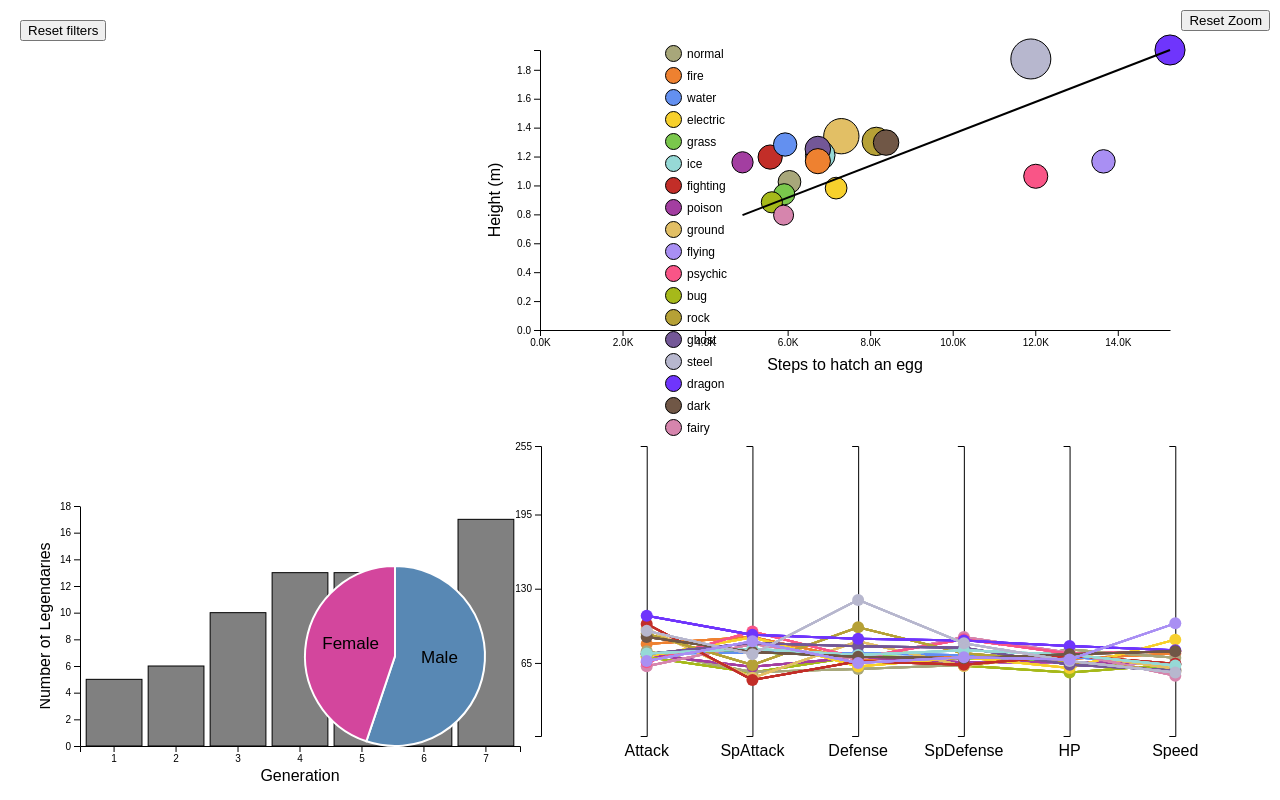
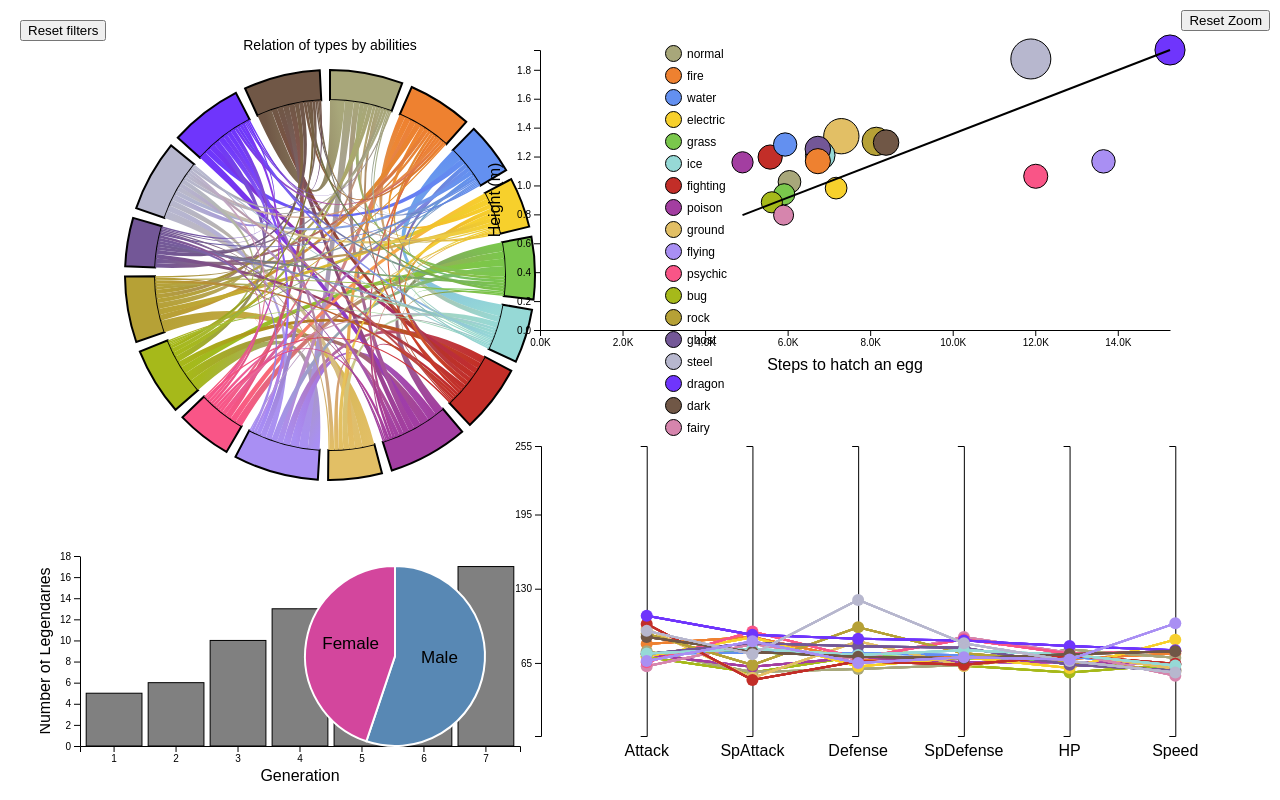
Before and after one commit to adve93/VI, a plain HTML site: page index.html in a window 1280 px wide. Drawn offline with nearby package versions, Linux system fonts and the light colour scheme.

Commit message:
ja n tou

```diff
--- a/create.js
+++ b/create.js
@@ -121,7 +121,7 @@ function createBubbleChart(data) {
 
     //Create zoom behaviour
     const zoom = d3.zoom()
-        .scaleExtent([0.5, 4])
+        .scaleExtent([0.5, 2])
         .on("zoom", zoomedBubbleChart);
 
     //Attach the zoom behavior to svg
@@ -369,12 +369,11 @@ function createPieChart(data) {
 
 function createChordDiagram(data) {
 
-    const width = 600 - margin.left - margin.right;
-    const height = 500 - margin.top - margin.bottom;
-
-    //Define radius
-    const outerRadius = 40;
-    const innerRadius = outerRadius - 20;
+    //Set variables
+    const width = 700 - margin.left - margin.right;
+    const height = 550 - margin.top - margin.bottom;
+    var outerRadius = Math.min(width, height) * 0.5 - 40;
+    var innerRadius = outerRadius - 30;
 
     //Type pos translator
     const typePos = {
@@ -406,6 +405,9 @@ function createChordDiagram(data) {
     "fighting","poison","ground","flying","psychic","bug","rock","ghost","steel",
     "dragon","dark","fairy"];
 
+    var typingTXT = ["Normal","Fire","Water","Electric","Grass","Ice",
+    "Fighting","Poison","Ground","Flying","Psychic","Bug","Rock","Ghost","Steel",
+    "Dragon","Dark","Fairy"];
 
     //Fill abilitiesByType array
     data.forEach(d => {
@@ -430,46 +432,127 @@ function createChordDiagram(data) {
 
     });
 
-    //Calculate chords
-    chord = d3.chord()
-        .padAngle(5/innerRadius)
-        .sortSubgroups(d3.descending);
+    var matrix = new Array(17).fill(0).map(() => new Array(17).fill(0));
 
-    //Calculate arcs
-    arc = d3.arc()
+    //Iterate through abilitiesByType and fill m
+    for (let x = 0; x < 17; x++) {
+        for (let i = 0; i < 17; i++) {
+            for (let k = 0; k < 17; k++) {
+                for (let l = 0; l < 17; l++) {
+                    if (abilitiesByType[x][i] === abilitiesByType[k][l]) {
+                        matrix[x][k]++;
+                        matrix[k][x]++;
+                    }
+                }
+            }
+        }
+    }
+
+    //Remove relations between same type
+    for (let x = 0; x < 17; x++) {
+        matrix[x][x]=0;
+    }
+
+    // Create the SVG element
+    var svg = d3.select("#chorDiagram")
+        .append("svg")
+        .attr("width", width)
+        .attr("height", height)
+        .append("g")
+        .attr("transform", "translate(" + width / 2 + "," + height / 2 + ")");
+
+    // Create a chord layout
+    var chord = d3.chord()
+        .padAngle(0.05)
+        .sortSubgroups(d3.descending)
+        .sortChords(d3.descending);
+
+    // Create the arcs
+    var arc = d3.arc()
         .innerRadius(innerRadius)
         .outerRadius(outerRadius);
 
-    //Calculate ribbons
-    ribbon = d3.ribbon()
-        .radius(innerRadius - 1)
-        .padAngle(1/innerRadius);
+    // Create the ribbons
+    var ribbon = d3.ribbon()
+        .radius(innerRadius);
 
-    chords = chord(abilitiesByType);
+    // Compute the chord layout
+    var chords = chord(matrix);
 
-    //Create the svg area
-    const svg = d3.select("#chorDiagram")
-        .append("svg")
-        .attr("width", width + margin.left + margin.right)
-        .attr("height", height  + margin.top + margin.bottom)
-        .append("g")
-        .attr("transform", `translate(${margin.left},${margin.top})`);
+    // Create the groups
+    var group = svg.selectAll(".group")
+        .data(chords.groups)
+        .enter().append("g")
+        .attr("class", "group");
 
-    svg.data(chords)
-    .append("g")
-    .selectAll("g")
-    .join("g")
-    .append("path")
-    .style("fill", "red")
-    .style("stroke", "black")
-    .attr("d", arc);
+    // Create the arcs
+    group.append("path")
+        .attr("class", "arc")
+        .attr("d", arc)
+        .data(typing)
+        .style("fill", d => typeColors[d])
+        .attr('stroke-width',2)
+        .attr("stroke", "black");
+
+    //Gradient
+    var gradient = svg.append("defs").selectAll("linearGradient")
+        .data(chords)
+        .enter().append("linearGradient")
+        .attr("id", function(d) {
+            return "gradient-" + d.source.index + "-" + d.target.index;
+        })
+        .attr("gradientUnits", "userSpaceOnUse")
+        .attr("x1", function(d) {
+            return innerRadius * Math.cos((d.source.endAngle - d.source.startAngle) / 2 + d.source.startAngle - Math.PI / 2);
+        })
+        .attr("y1", function(d) {
+            return innerRadius * Math.sin((d.source.endAngle - d.source.startAngle) / 2 + d.source.startAngle - Math.PI / 2);
+        })
+        .attr("x2", function(d) {
+            return innerRadius * Math.cos((d.target.endAngle - d.target.startAngle) / 2 + d.target.startAngle - Math.PI / 2);
+        })
+        .attr("y2", function(d) {
+            return innerRadius * Math.sin((d.target.endAngle - d.target.startAngle) / 2 + d.target.startAngle - Math.PI / 2);
+        });
+
+    gradient.append("stop")
+        .attr("offset", "0%")
+        .style("stop-color", function(d) { return typeColors[typing[d.source.index]]; });
+
+    gradient.append("stop")
+        .attr("offset", "100%")
+        .style("stop-color", function(d) { return typeColors[typing[d.target.index]]; });
+
+    // Create the ribbons
+    svg.selectAll(".chord")
+        .data(chords)
+        .enter().append("path")
+        .attr("class", "chord")
+        .attr("d", ribbon)
+        .style("fill", function(d) {
+            return "url(#gradient-" + d.source.index + "-" + d.target.index + ")";
+        })
+        .append("title") // Add a title element for tooltips (optional)
+        .text(function(d) {
+            return `${typingTXT[d.source.index]} - ${typingTXT[d.target.index]} / Shared Abilities: ${matrix[d.source.index][d.target.index]}`;
+        });;
+
+    // Append text to the bottom of the chord diagram
+    svg.append("text")
+        .attr("x", 0)
+        .attr("y", -outerRadius - 20)
+        .text("Relation of types by abilities")
+        .style("text-anchor", "middle")
+        .style("font-family", "Arial")
+        .style("font-size", "14px");
+
 
 }
 
 function createBarChart(data) {
 
     const width = 500 - margin.left - margin.right;
-    const height = 300 - margin.top - margin.bottom;
+    const height = 250 - margin.top - margin.bottom;
 
     //Select the #barChart element and append an SVG to it
     const svg = d3.select("#barChart")
--- a/index.html
+++ b/index.html
@@ -28,8 +28,8 @@
 
             #chorDiagram {
                 position: fixed;
-                bottom: 20px;
-                left: 50px;
+                top: 20px;
+                left: 0px;
             }
 
             #bubbleChart {
--- a/update.js
+++ b/update.js
@@ -379,9 +379,15 @@ function updateBubbleChart(selected) {
         svg.selectAll(".circle_type")
             .attr("transform", transform);
 
+        //Apply the zoom trnasformation
+        svg.selectAll(".pearson")
+            .attr("transform", transform);
+
         //Update axes
         svg.select(".x-axis")
-            .call(d3.axisBottom(transform.rescaleX(xScale)));
+            .call(d3.axisBottom(transform.rescaleX(xScale))
+                .tickFormat((d) => d3.format(".1f")(d / 1000) + "K")
+                .tickSizeOuter(0));
         svg.select(".y-axis")
             .call(d3.axisLeft(transform.rescaleY(yScale)));
     }
```
